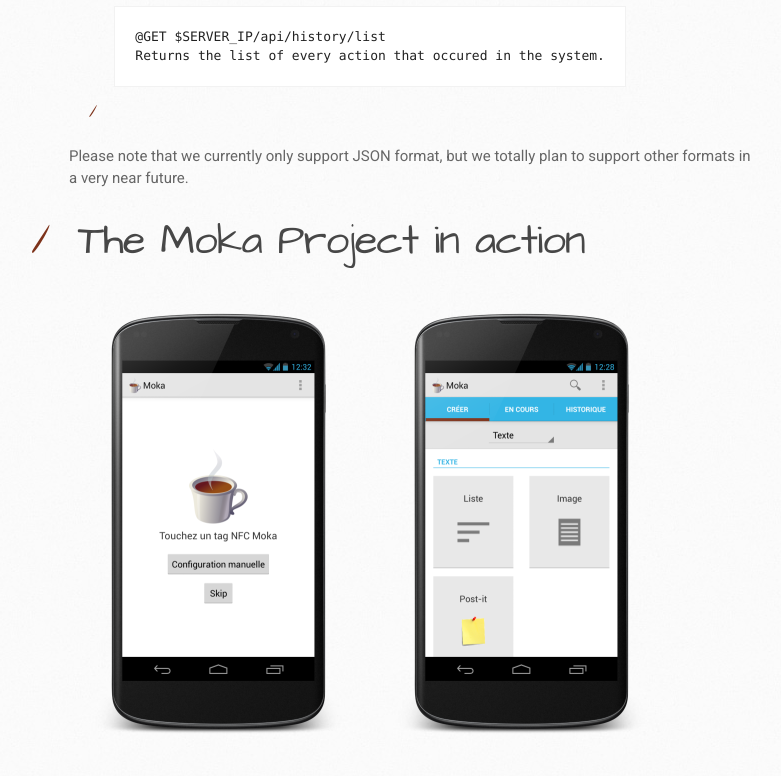
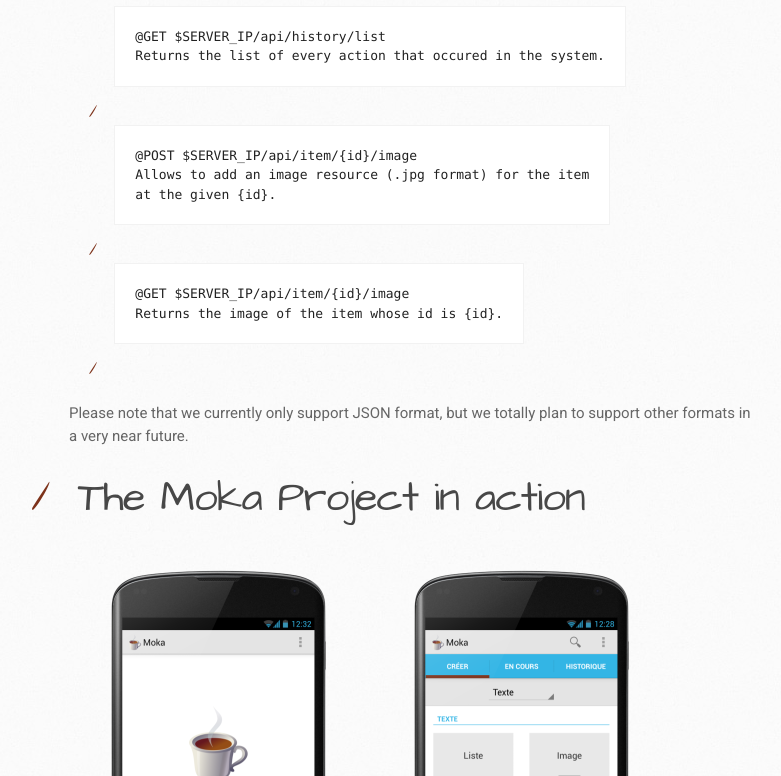
Before and after one commit to themokaproject/themokaproject.github.io, a plain HTML site: page index.html in a window 1280 px wide. Shown: the part 821-1597 px from the top of the page, without its empty margins (101-882 px from the left). Drawn offline with Linux system fonts and the light colour scheme.

Commit message:
Update website's API doc

```diff
--- a/index.html
+++ b/index.html
@@ -56,6 +56,12 @@
             <li>
               <pre style="display:inline-block;">@GET $SERVER_IP/api/history/list<br>Returns the list of every action that occured in the system.</pre>
             </li>
+            <li>
+              <pre style="display:inline-block;">@POST $SERVER_IP/api/item/{id}/image<br>Allows to add an image resource (.jpg format) for the item<br>at the given {id}.</pre>
+            </li>
+            <li>
+              <pre style="display:inline-block;">@GET $SERVER_IP/api/item/{id}/image<br>Returns the image of the item whose id is {id}.</pre>
+            </li>
           </ul>
           <p>
             Please note that we currently only support JSON format, but we totally plan to support other formats in a very near future.
```
